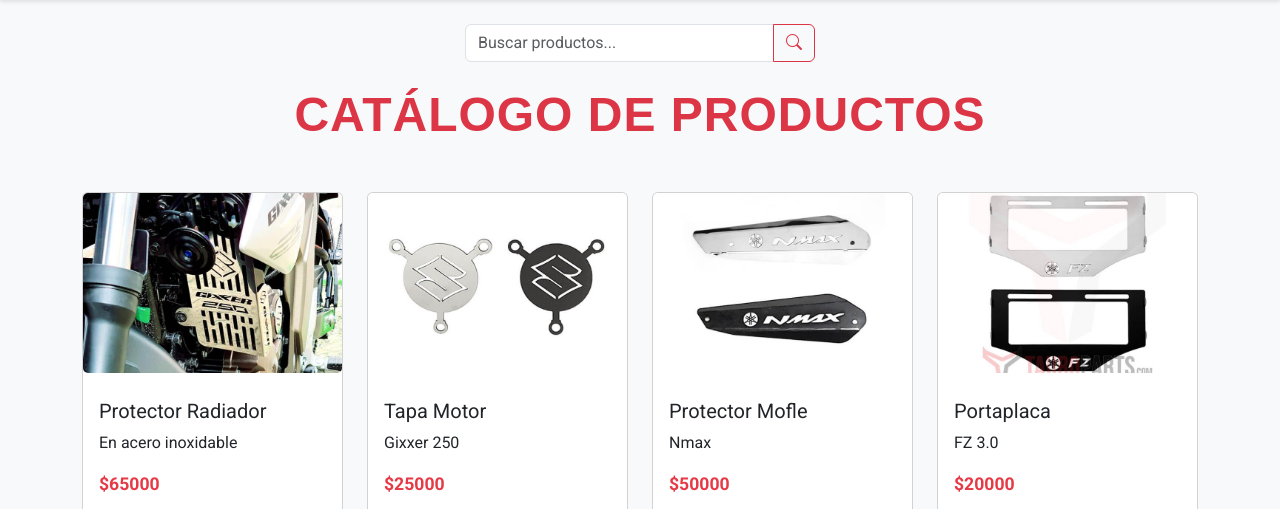
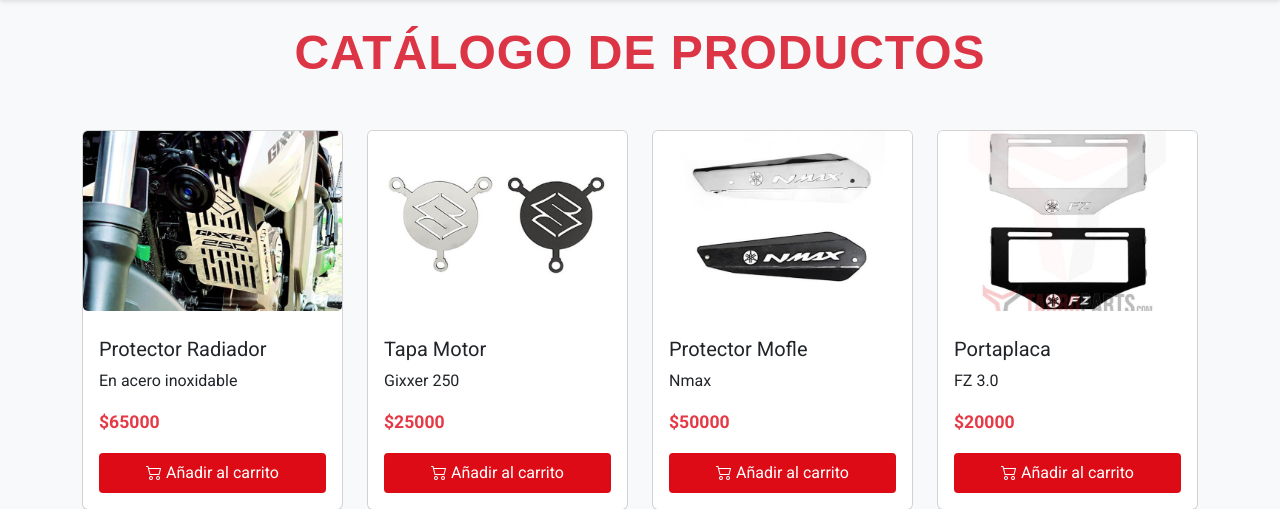
Before and after one commit to ospiestiven/Motolux, a Django app: page /catalogo/ in a window 1280 px wide. Shown: the part 60-569 px from the top of the page. Run offline with Django 5.2, Linux system fonts and the light colour scheme; data comes from the database, SQL or seed files in the repository.

Commit message:
ultimo commit antes de pasarela de pagos

```diff
--- a/tienda/templates/tienda/index/catalogo.html
+++ b/tienda/templates/tienda/index/catalogo.html
@@ -5,18 +5,7 @@
 
 {% block content %}
 
-<!-- Barra de búsqueda (puedes incluirla aquí si no está en el header) -->
-<div class="container mt-4">
-    <form action="{% url 'catalogo' %}" method="get" class="search-form d-flex justify-content-center mb-4">
-        <div class="input-group" style="max-width: 350px;">
-            <input class="form-control" type="search" name="q" placeholder="Buscar productos..." aria-label="Buscar"
-                value="{{ query|default:'' }}">
-            <button class="btn btn-outline-danger" type="submit">
-                <i class="bi bi-search"></i>
-            </button>
-        </div>
-    </form>
-</div>
+
 
 <!-- Título -->
 <div class="titulo-principal mt-4 text-center">
--- a/tienda/templates/tienda/index/index.html
+++ b/tienda/templates/tienda/index/index.html
@@ -26,10 +26,10 @@
 <div id="carouselExampleControls" class="carousel slide" data-bs-ride="carousel" data-bs-interval="2000">
   <div class="carousel-inner">
     <div class="carousel-item active">
-      <img class="d-block w-100" src="{% static 'img/inicio2.png' %}" alt="First slide" style="height: 600px; object-fit: cover;">
+      <img class="d-block w-100" src="{% static 'img/index2.png' %}" alt="First slide" style="height: 600px; ">
     </div>
     <div class="carousel-item">
-      <img class="d-block w-100" src="{% static 'img/img1.jpg' %}" alt="Second slide" style="height: 600px; object-fit: cover;">
+      <img class="d-block w-100" src="{% static 'img/img3.jpg' %}" alt="Second slide" style="height: 600px; object-fit: cover;">
     </div>
     <div class="carousel-item">
       <img class="d-block w-100" src="{% static 'img/img2.jpg' %}" alt="Third slide" style="height: 600px; object-fit: cover;">
```
Also changed, not shown: static/img/img3.jpg (added), static/img/index.webp (added), static/img/index2.png (added).
